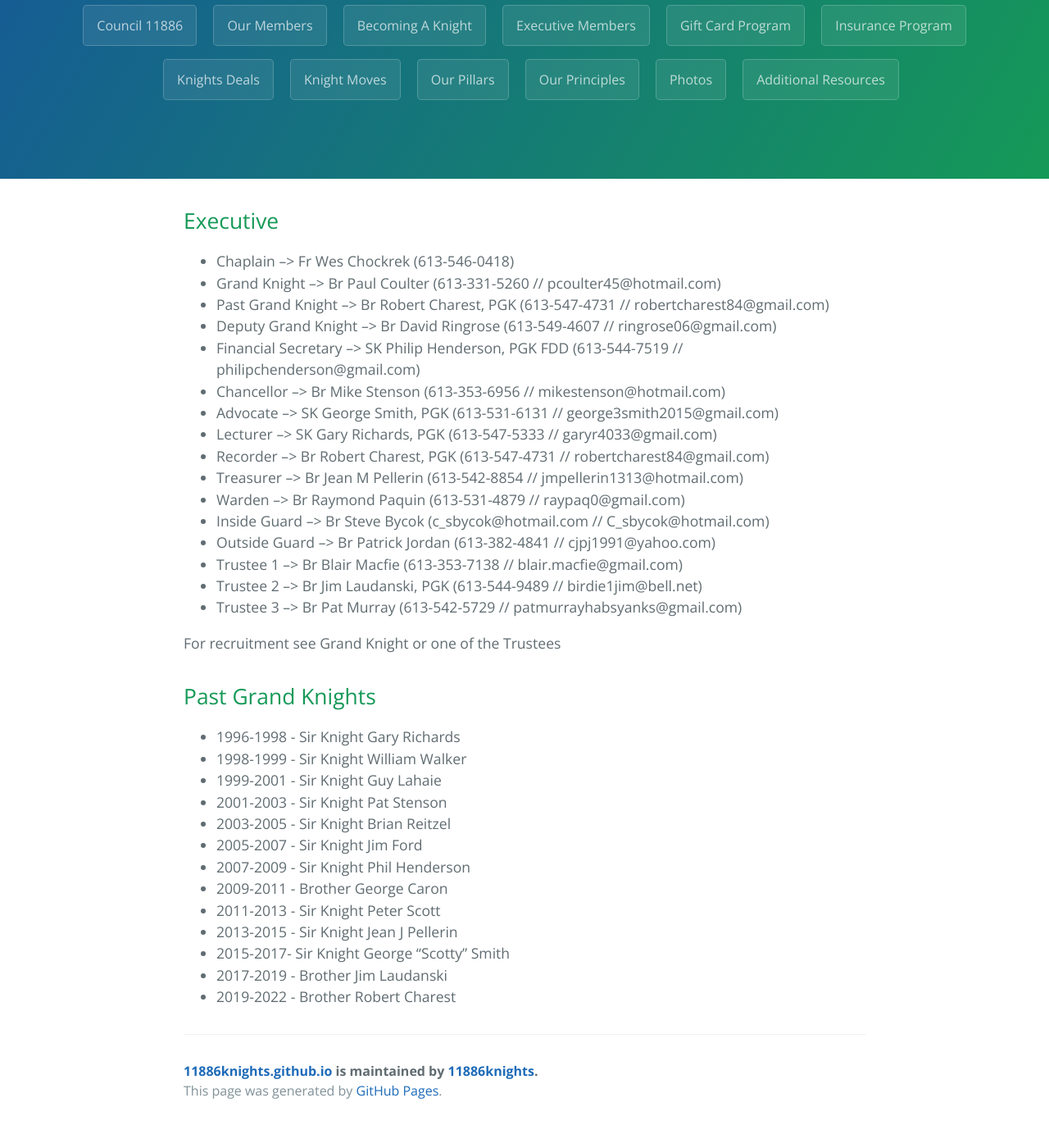
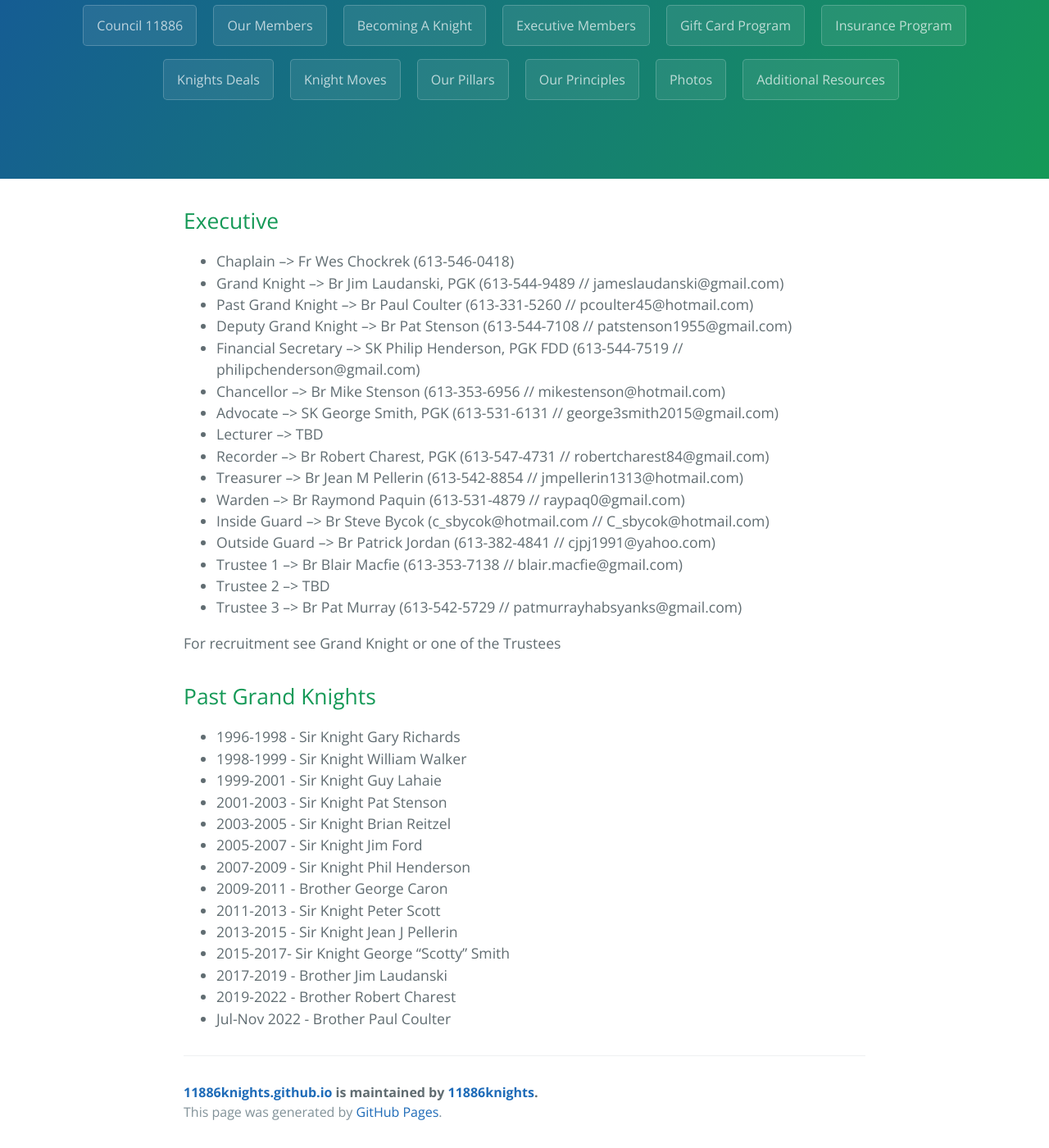
Before and after one commit to 11886knights/11886knights.github.io, a Jekyll site: the page built from page_executive.md, in a window 1280 px wide and 1400 px high, scrolled down 231 px. Shown: the whole window at 82% size. Built offline with Jekyll 4.4.1, drawn with Linux system fonts in a browser that asks for light colours; before the commit the page ends 1605 px from its top, so only the background shows below that.

Commit message:
Jan update
added knights move, new 50/50 draw and exec update

```diff
--- a/page_executive.md
+++ b/page_executive.md
@@ -7,20 +7,20 @@ layout: default
 ## Executive
 
 - Chaplain --> Fr Wes Chockrek (613-546-0418)
-- Grand Knight --> Br Paul Coulter (613-331-5260 // pcoulter45@hotmail.com)
-- Past Grand Knight --> Br Robert Charest, PGK (613-547-4731 // robertcharest84@gmail.com)
-- Deputy Grand Knight --> Br David Ringrose (613-549-4607 // ringrose06@gmail.com)
+- Grand Knight --> Br Jim Laudanski, PGK (613-544-9489 // jameslaudanski@gmail.com)
+- Past Grand Knight --> Br Paul Coulter (613-331-5260 // pcoulter45@hotmail.com)
+- Deputy Grand Knight --> Br Pat Stenson (613-544-7108 // patstenson1955@gmail.com)
 - Financial Secretary --> SK Philip Henderson, PGK FDD (613-544-7519 // philipchenderson@gmail.com)
 - Chancellor --> Br Mike Stenson (613-353-6956 // mikestenson@hotmail.com)
 - Advocate --> SK George Smith, PGK (613-531-6131 // george3smith2015@gmail.com)
-- Lecturer --> SK Gary Richards, PGK (613-547-5333 // garyr4033@gmail.com)
+- Lecturer --> TBD
 - Recorder --> Br Robert Charest, PGK (613-547-4731 // robertcharest84@gmail.com)
 - Treasurer --> Br Jean M Pellerin (613-542-8854 // jmpellerin1313@hotmail.com)
 - Warden --> Br Raymond Paquin (613-531-4879 // raypaq0@gmail.com)
 - Inside Guard --> Br Steve Bycok (c_sbycok@hotmail.com // C_sbycok@hotmail.com)
 - Outside Guard --> Br Patrick Jordan (613-382-4841 // cjpj1991@yahoo.com)
 - Trustee 1 --> Br Blair Macfie (613-353-7138 // blair.macfie@gmail.com)
-- Trustee 2 --> Br Jim Laudanski, PGK (613-544-9489 // birdie1jim@bell.net)
+- Trustee 2 --> TBD
 - Trustee 3 --> Br Pat Murray (613-542-5729 // patmurrayhabsyanks@gmail.com)
 
 For recruitment see Grand Knight or one of the Trustees
@@ -40,3 +40,4 @@ For recruitment see Grand Knight or one of the Trustees
 - 2015-2017- Sir Knight George "Scotty" Smith
 - 2017-2019 - Brother Jim Laudanski
 - 2019-2022 - Brother Robert Charest
+- Jul-Nov 2022 - Brother Paul Coulter
```
Also changed, not shown: index.md (+1 -1 lines), page_insurance_program.md (+1 -1 lines), page_knights_moves.md (+1 -1 lines), 2 other files.
